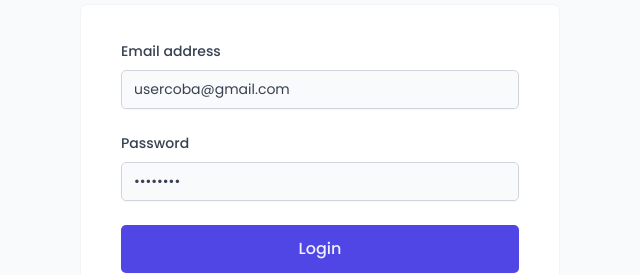
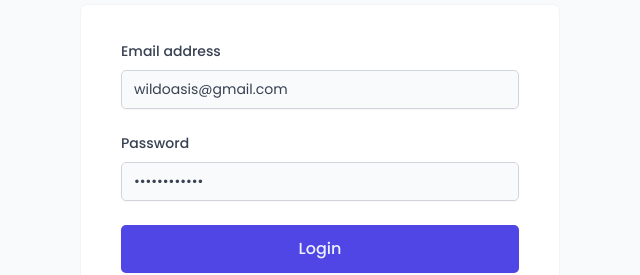
Before and after one commit to BayuAditiyaa/the-wild-oasis, a React (Vite) app: page /login in a window 1280 px wide. Shown: the part 357-632 px from the top of the page, without its empty margins (320-960 px from the left). Built offline with nearby package versions, Linux system fonts and the light colour scheme; a web font is replaced by a local one.

Commit message:
fixing supabase url and credential error

```diff
--- a/src/features/authentication/LoginForm.jsx
+++ b/src/features/authentication/LoginForm.jsx
@@ -8,8 +8,8 @@ import SpinnerMini from "../../ui/SpinnerMini";
 import { useLogin } from "./useLogin";
 
 function LoginForm() {
-  const [email, setEmail] = useState("usercoba@gmail.com");
-  const [password, setPassword] = useState("user1234");
+  const [email, setEmail] = useState("wildoasis@gmail.com");
+  const [password, setPassword] = useState("wildoasis123");
   const { login, isLoading } = useLogin();
 
   function handleSubmit(e) {
@@ -27,8 +27,8 @@ function LoginForm() {
           id="email"
           // This makes this form better for password managers
           autoComplete="username"
-          value={"usercoba@gmail.com"}
-          defaultValue={"usercoba@gmail.com"}
+          value={"wildoasis@gmail.com"}
+          defaultValue={"wildoasis@gmail.com"}
           onChange={(e) => setEmail(e.target.value)}
           disabled={isLoading}
         />
@@ -38,8 +38,8 @@ function LoginForm() {
           type="password"
           id="password"
           autoComplete="current-password"
-          defaultValue={"user1234"}
-          value={"user1234"}
+          defaultValue={"wildoasis123"}
+          value={"wildoasis123"}
           onChange={(e) => setPassword(e.target.value)}
           disabled={isLoading}
         />
--- a/src/features/authentication/useLogin.js
+++ b/src/features/authentication/useLogin.js
@@ -18,8 +18,11 @@ export function useLogin() {
       }, 1500);
     },
     onError: (err) => {
-      console.log("ERROR", err);
-      toast.error("Provided email or password are incorrect");
+      // console.log("ERROR", err);
+      // toast.error("Provided email or password are incorrect");
+
+      toast.error(err.message);
+console.log(err);
     },
   });
 
--- a/src/services/supabase.js
+++ b/src/services/supabase.js
@@ -1,5 +1,5 @@
 import { createClient } from "@supabase/supabase-js";
-const supabaseUrl = "https://qhlgvfbcyomfxbcrgclw.supabase.co";
+const supabaseUrl = import.meta.env.VITE_SUPABASE_URL;
 const supabaseKey = import.meta.env.VITE_SUPABASE_KEY;
 const supabase = createClient(supabaseUrl, supabaseKey);
 
```
Also changed, not shown: 1 other file (tests, documents, lock files or other folders).
